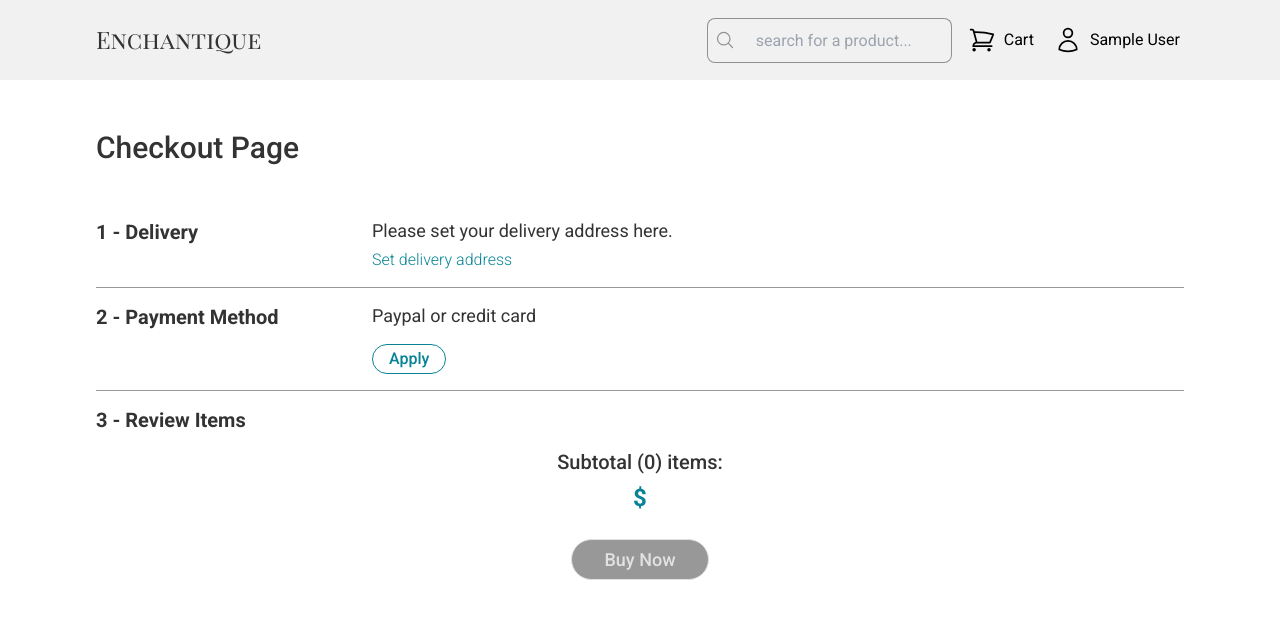
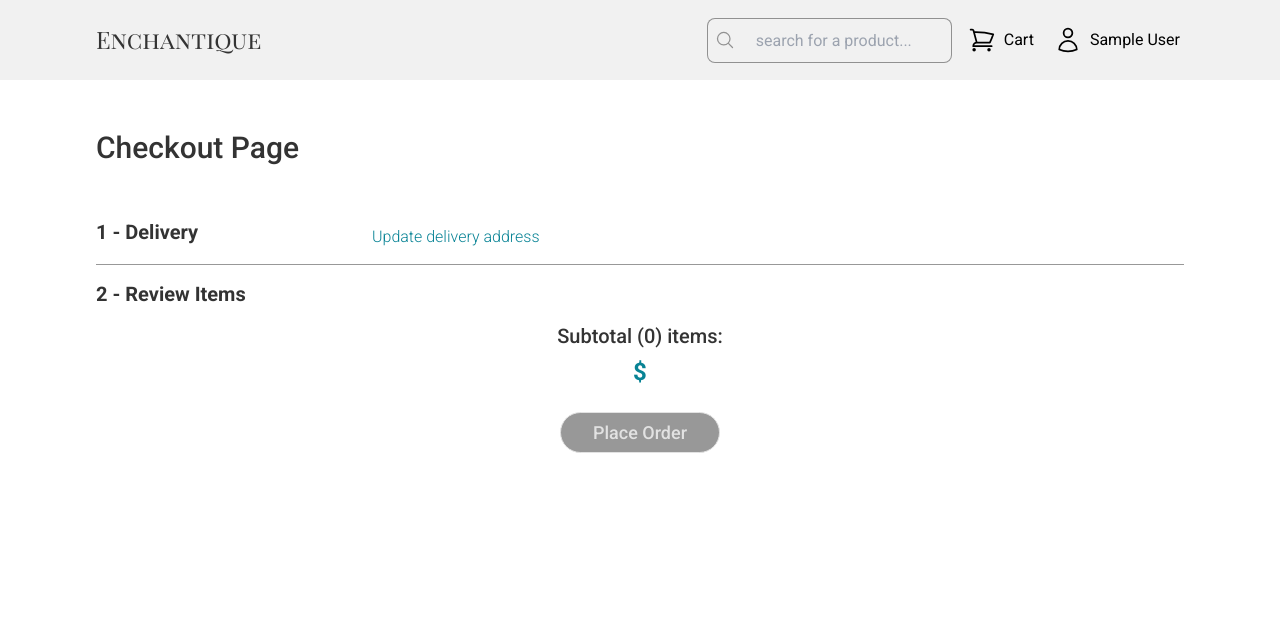
Before and after one commit to chanpyaephyoaung/enchantique, a React (Create React App) app in the folder frontend/: page /checkout in a window 1280 px wide. Shown: the top 618 px of the page. Built offline with nearby package versions, Linux system fonts and the light colour scheme; sample sign-in values are in the browser's storage.

Commit message:
Remove paypal setup + remove shopping cart info when signed out

```diff
--- a/frontend/src/components/Navbar/UserAccountDropdown.jsx
+++ b/frontend/src/components/Navbar/UserAccountDropdown.jsx
@@ -6,6 +6,7 @@ import { Fragment } from "react";
 import { UserIcon } from "@heroicons/react/24/outline";
 import { useSignOutMutation } from "../../slices/usersApiSlice.js";
 import { removeSignInDetails } from "../../slices/authUserSlice.js";
+import { removeShoppingCartInfo } from "../../slices/shoppingCartSlice.js";
 
 const UserAccountDropdown = ({ username }) => {
    const dispatch = useDispatch();
@@ -17,6 +18,7 @@ const UserAccountDropdown = ({ username }) => {
       try {
          await signOut().unwrap();
          dispatch(removeSignInDetails());
+         dispatch(removeShoppingCartInfo());
          navigate("/signin");
       } catch (err) {
          console.log(err);
--- a/frontend/src/helpers/constants.js
+++ b/frontend/src/helpers/constants.js
@@ -7,4 +7,3 @@ export const ADMIN_ORDERS_BASE_URL = "/api/orders/admin";
 
 export const MAX_PRICE_TO_INCLUDE_SHIPPING_PRICE = 20;
 export const SHIPPING_PRICE = 5;
-export const DEFAULT_PAYMENT_METHOD = "PayPal";
--- a/frontend/src/screens/CheckoutPage.jsx
+++ b/frontend/src/screens/CheckoutPage.jsx
@@ -1,11 +1,8 @@
-import { useState, useState9 } from "react";
 import { Link, useNavigate } from "react-router-dom";
 import Container from "../components/UI/Container.jsx";
 import { useDispatch, useSelector } from "react-redux";
 import { generateSeriesOfNums } from "../helpers/mathHelpers.js";
 import { addProductToCart, removeProductFromCart } from "../slices/shoppingCartSlice.js";
-import { setPaymentType } from "../slices/shoppingCartSlice.js";
-import { DEFAULT_PAYMENT_METHOD } from "../helpers/constants.js";
 
 const CheckoutPage = () => {
    const dispatch = useDispatch();
@@ -26,10 +23,6 @@ const CheckoutPage = () => {
       dispatch(removeProductFromCart({ id }));
    };
 
-   const applyPaymentHandler = () => {
-      dispatch(setPaymentType({ paymentType: DEFAULT_PAYMENT_METHOD }));
-   };
-
    return (
       <Container type="page">
          <h2 className="text-xl text-clr-black md:text-3xl font-medium mb-9">Checkout Page</h2>
@@ -39,7 +32,7 @@ const CheckoutPage = () => {
                1 - Delivery
             </h2>
             <div className="w-full grid col-span-2 sm:col-span-3 self-start">
-               {Object.keys(userDeliveryAddress).length === 0 ? (
+               {!userDeliveryAddress ? (
                   <p className="grid gap-y-2 text-sm md:text-lg font-normal text-clr-black">
                      Please set your delivery address here.
                      <Link
@@ -74,27 +67,9 @@ const CheckoutPage = () => {
             </div>
          </div>
 
-         <div className="grid grid-cols-3 sm:grid-cols-4 py-4 gap-4 justify-items-center border-b border-clr-black-faded">
-            <h2 className="w-full col-span-1 text-sm md:text-xl font-semibold text-clr-black">
-               2 - Payment Method
-            </h2>
-            <div className="w-full grid col-span-2 sm:col-span-3 self-start">
-               <p className="text-sm md:text-lg font-normal text-clr-black">
-                  Paypal or credit card
-               </p>
-               <button
-                  onClick={applyPaymentHandler}
-                  type="button"
-                  className="justify-self-start mt-4 rounded-full inline-block text-clr-primary text-sm md:text-base font-medium py-1 px-4 border disabled:bg-clr-black-faded disabled:cursor-not-allowed disabled:text-clr-gray disabled:border-clr-gray border-clr-primary hover:bg-clr-primary hover:text-white transition-all"
-               >
-                  Apply
-               </button>
-            </div>
-         </div>
-
          <div className="grid gap-y-6">
             <h2 className="mt-4 w-full col-span-1 text-sm md:text-xl font-semibold text-clr-black">
-               3 - Review Items
+               2 - Review Items
             </h2>
             {productsInCart.map((prod) => (
                <div
@@ -158,7 +133,7 @@ const CheckoutPage = () => {
                disabled={productsInCart.length === 0}
                className="justify-self-center mt-4 rounded-full inline-block text-clr-primary text-base md:text-lg font-medium py-2 px-8 border disabled:bg-clr-black-faded disabled:cursor-not-allowed disabled:text-clr-gray disabled:border-clr-gray border-clr-primary hover:bg-clr-primary hover:text-white transition-all"
             >
-               Buy Now
+               Place Order
             </button>
          </div>
       </Container>
--- a/frontend/src/screens/SignUpPage.jsx
+++ b/frontend/src/screens/SignUpPage.jsx
@@ -76,6 +76,7 @@ const SignUpPage = () => {
                      </span>
 
                      <input
+                        required
                         className="placeholder:text-clr-bg-faded text-sm md:text-base py-3 md:py-3 pl-12 pr-4 block w-full border border-clr-black-faded rounded-lg focus:outline-none focus:border-clr-primary focus:ring-clr-primary focus:ring-1 leading-none"
                         placeholder="Username"
                         type="text"
@@ -107,6 +108,7 @@ const SignUpPage = () => {
                      </span>
 
                      <input
+                        required
                         className="placeholder:text-clr-bg-faded text-sm md:text-base py-3 md:py-3 pl-12 pr-4 block w-full border border-clr-black-faded rounded-lg focus:outline-none focus:border-clr-primary focus:ring-clr-primary focus:ring-1 leading-none"
                         placeholder="Email Address"
                         type="email"
@@ -137,6 +139,7 @@ const SignUpPage = () => {
                      </span>
 
                      <input
+                        required
                         className="placeholder:text-clr-bg-faded text-sm md:text-base py-3 md:py-3 pl-12 pr-4 block w-full border border-clr-black-faded rounded-lg focus:outline-none focus:border-clr-primary focus:ring-clr-primary focus:ring-1 leading-none"
                         placeholder="Password"
                         type="password"
@@ -168,6 +171,7 @@ const SignUpPage = () => {
                      </span>
 
                      <input
+                        required
                         className="placeholder:text-clr-bg-faded text-sm md:text-base py-3 md:py-3 pl-12 pr-4 block w-full border border-clr-black-faded rounded-lg focus:outline-none focus:border-clr-primary focus:ring-clr-primary focus:ring-1 leading-none"
                         placeholder="Confirm Password"
                         type="password"
@@ -199,6 +203,7 @@ const SignUpPage = () => {
                      </span>
 
                      <input
+                        required
                         className="placeholder:text-clr-bg-faded text-sm md:text-base py-3 md:py-3 pl-12 pr-4 block w-full border border-clr-black-faded rounded-lg focus:outline-none focus:border-clr-primary focus:ring-clr-primary focus:ring-1 leading-none"
                         placeholder="Telephone Number"
                         type="text"
--- a/frontend/src/slices/authUserSlice.js
+++ b/frontend/src/slices/authUserSlice.js
@@ -21,6 +21,7 @@ const authUserSlice = createSlice({
          localStorage.setItem("userAccInfo", JSON.stringify(payloadDetails));
       },
       removeSignInDetails: (state) => {
+         // Remove user account info from localstorage
          state.userAccInfo = null;
          localStorage.removeItem("userAccInfo");
       },
--- /dev/null
+++ b/frontend/src/slices/ordersApiSlice.js
@@ -0,0 +1,16 @@
+import { baseApiSlice } from "./baseApiSlice.js";
+import { ORDERS_BASE_URL } from "../helpers/constants.js";
+
+export const ordersApiSlice = baseApiSlice.injectEndpoints({
+   endpoints: (builder) => ({
+      createNewOrderByUser: builder.mutation({
+         query: (newOrder) => ({
+            url: ORDERS_BASE_URL,
+            method: "POST",
+            body: { ...newOrder },
+         }),
+      }),
+   }),
+});
+
+export const { useCreateNewOrderByUser } = ordersApiSlice;
--- a/frontend/src/slices/shoppingCartSlice.js
+++ b/frontend/src/slices/shoppingCartSlice.js
@@ -1,11 +1,10 @@
 import { createSlice } from "@reduxjs/toolkit";
 import { updateShoppingCartPricesState } from "../helpers/shoppingCartHelpers.js";
-import { DEFAULT_PAYMENT_METHOD } from "../helpers/constants.js";
 
 // Retrieve from localstorage if it was stored
 const initialState = localStorage.getItem("shoppingCart")
    ? JSON.parse(localStorage.getItem("shoppingCart"))
-   : { productsInCart: [], defaultPaymentMethod: DEFAULT_PAYMENT_METHOD, userDeliveryAddress: {} };
+   : { productsInCart: [], userDeliveryAddress: {} };
 
 const shoppingCartSlice = createSlice({
    name: "shoppingCart",
@@ -33,18 +32,32 @@ const shoppingCartSlice = createSlice({
          );
          return updateShoppingCartPricesState(state);
       },
+      removeAllProductsFromCart: (state, action) => {
+         state.productsInCart = [];
+         return updateShoppingCartPricesState(state);
+      },
       setUserDeliveryAddress: (state, action) => {
          state.userDeliveryAddress = action.payload.address;
          return updateShoppingCartPricesState(state);
       },
-      setPaymentType: (state, action) => {
-         state.paymentType = action.payload.paymentType;
-         return updateShoppingCartPricesState(state);
+      removeShoppingCartInfo: (state, action) => {
+         state.productsInCart = [];
+         state.shippingAmount = 0;
+         state.taxAmount = 0;
+         state.totalAmount = 0;
+         state.totalRawProductPrice = 0;
+         state.userDeliveryAddress = null;
+         localStorage.removeItem("shoppingCart");
       },
    },
 });
 
-export const { addProductToCart, removeProductFromCart, setUserDeliveryAddress, setPaymentType } =
-   shoppingCartSlice.actions;
+export const {
+   addProductToCart,
+   removeProductFromCart,
+   removeAllProductsFromCart,
+   setUserDeliveryAddress,
+   removeShoppingCartInfo,
+} = shoppingCartSlice.actions;
 
 export default shoppingCartSlice.reducer;
```
Also changed, not shown: 2 other files (tests, documents, lock files or other folders).
